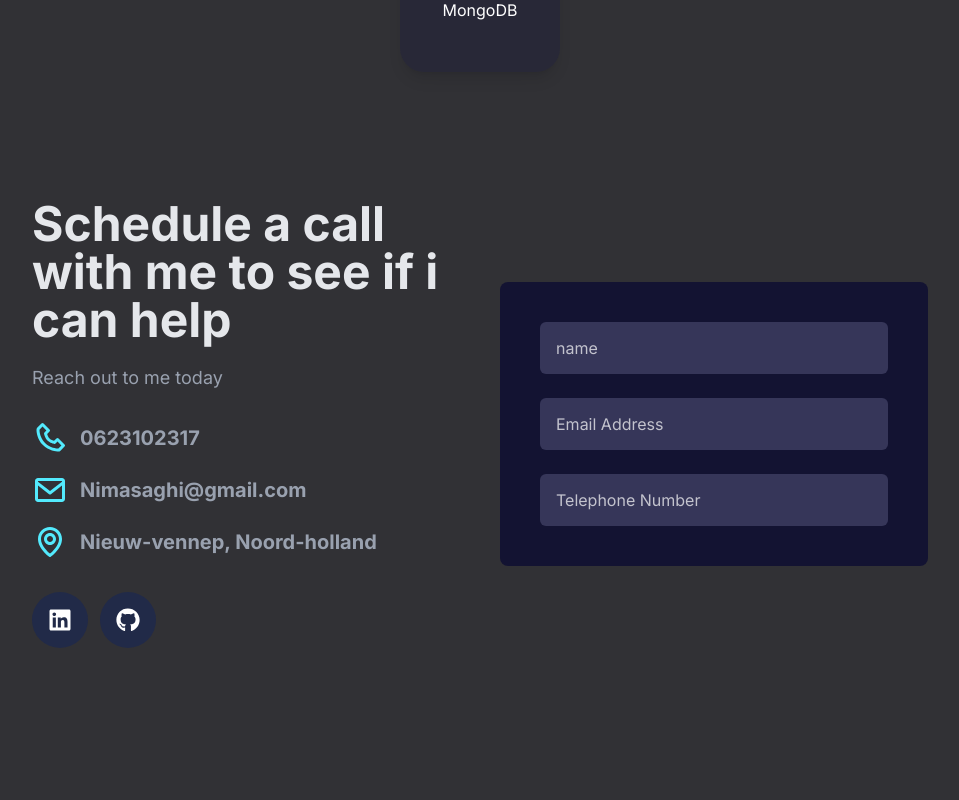
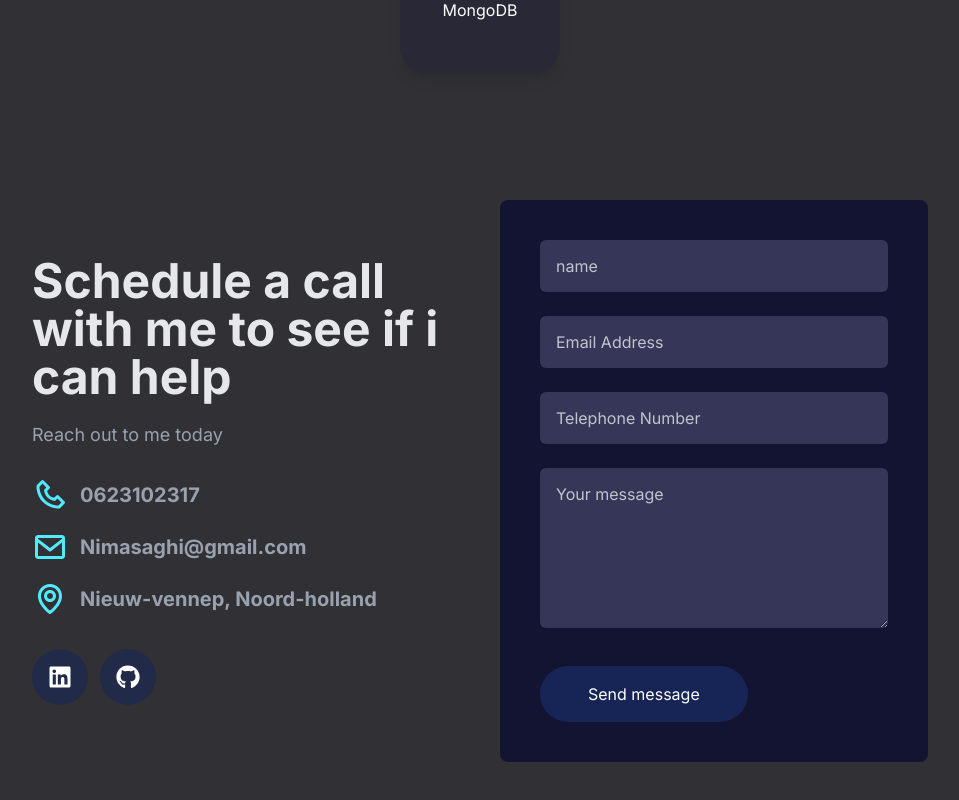
Before and after one commit to Nimasaghi-dev/Portfolio, a Next.js app: page / in a window 1280 px wide. Shown: the part 3172-3972 px from the top of the page, without its empty margins (160-1119 px from the left). Before the commit the page ends 3884 px from the top, so only its background shows below. Built offline with nearby package versions, Linux system fonts and the light colour scheme.

Commit message:
feat:add send message button to the bottom of the form

```diff
--- a/components/Home/Contact/Contact.tsx
+++ b/components/Home/Contact/Contact.tsx
@@ -51,6 +51,10 @@ const Contact = () => {
                 placeholder='Telephone Number'
                 className='px-4 py-3.5 mt-6 bg-[#363659] text-white outline-none rounded-md w-full placeholder:text-white/70 '
                 />
+                <textarea placeholder='Your message' className='px-4 py-3.5 mt-6 bg-[#363659] text-white outline-none rounded-md w-full placeholder:text-white/70 h-[10rem]'>
+                </textarea>
+                <button className='mt-8 px-12 py-4 bg-blue-950 hover:bg-blue-900 transition-all duration-300 cursor-pointer text-white rounded-full'>Send message
+                </button>
             </div>
         </div>
     </div>
```
Also changed, not shown: doc.txt.
